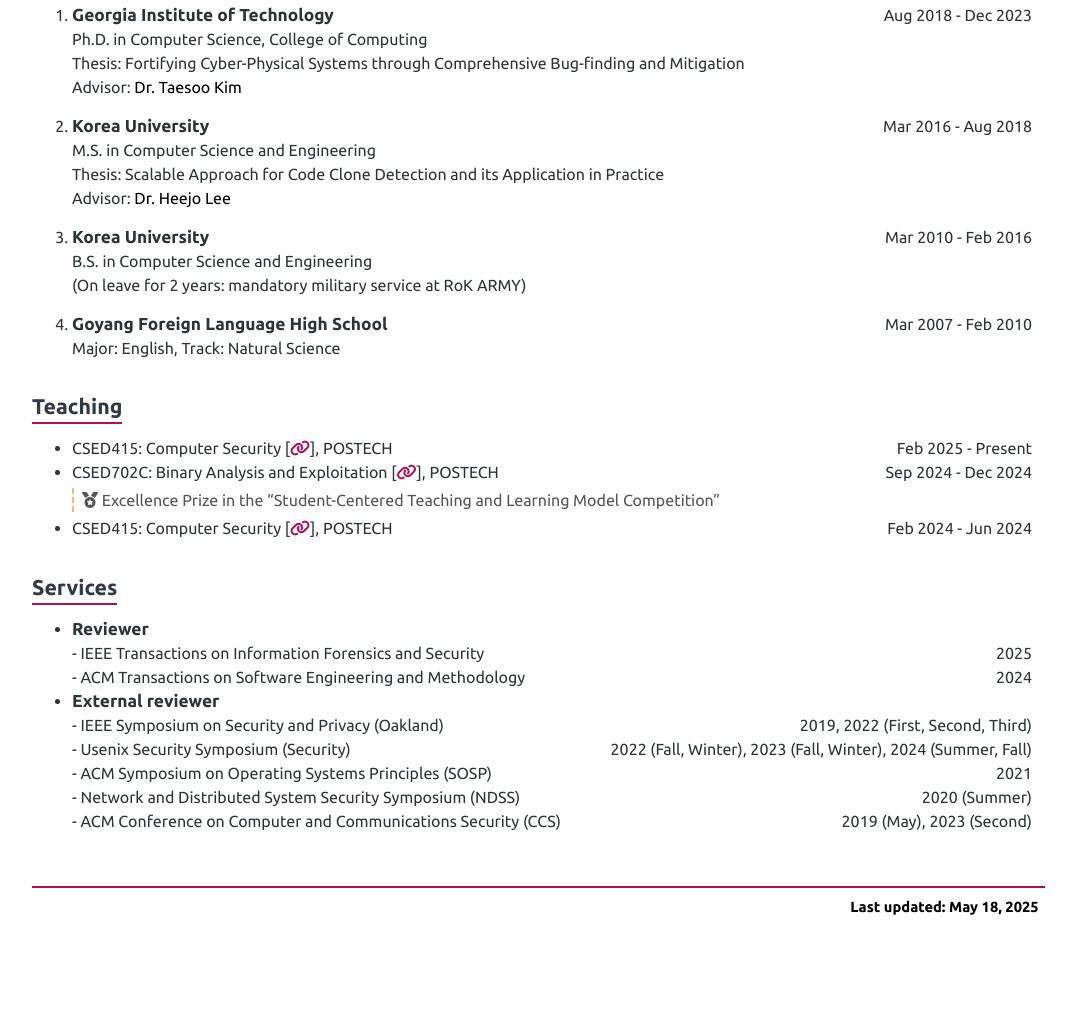
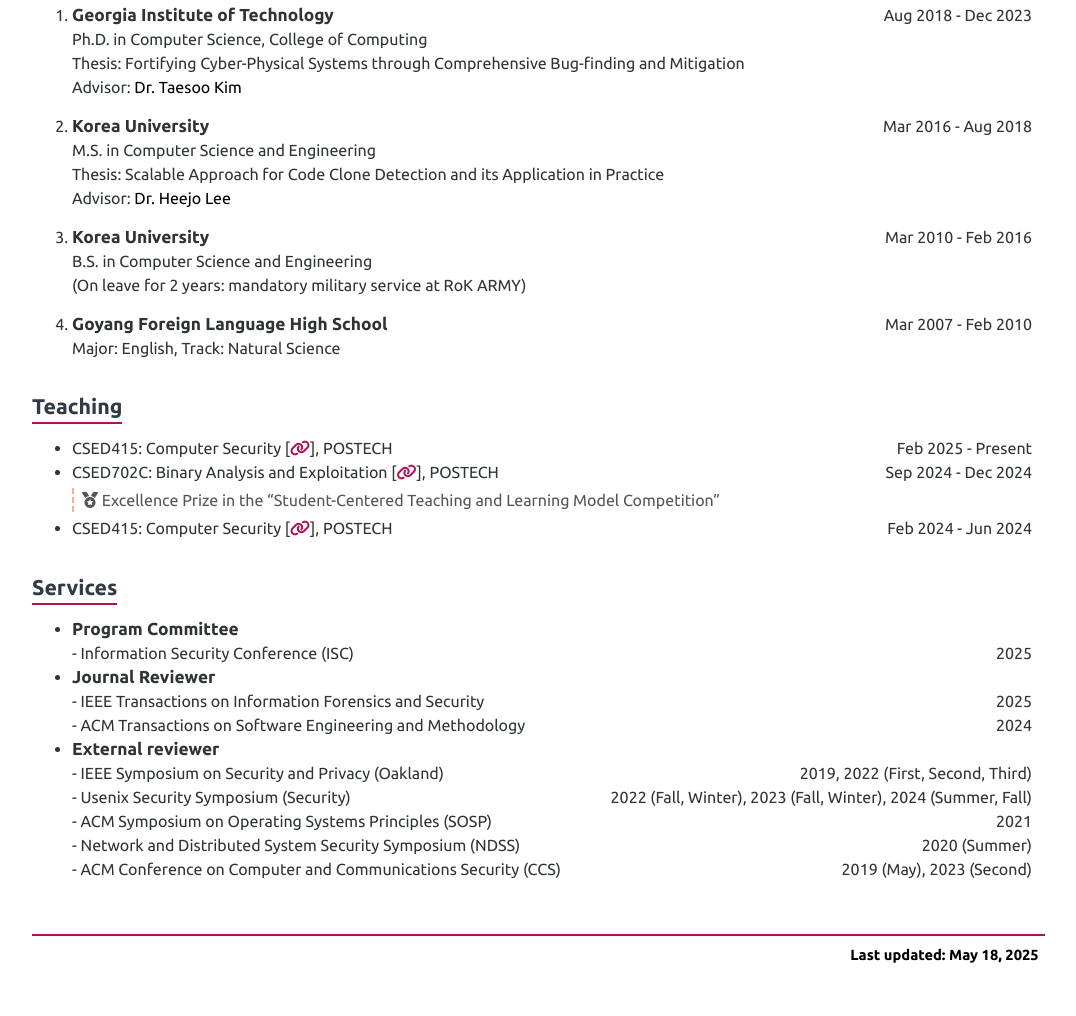
Before and after one commit to seulbae-security/seulbae-security.github.io, a plain HTML site: page index.html in a window 1280 px wide. Shown: the part 2357-3373 px from the top of the page, without its empty margins (108-1184 px from the left). Before the commit the page ends 3330 px from the top, so only its background shows below. Drawn offline with Linux system fonts and the light colour scheme.

Commit message:
isc 2025 pc

```diff
--- a/index.html
+++ b/index.html
@@ -386,12 +386,17 @@
 
     <h1>Services</h1>
     <ul>
-      <li><span class="title">Reviewer</span></li>
+      <li><span class="title">Program Committee</span></li>
+        - Information Security Conference (ISC)
+        <span class="date">2025</span>
+
+      <li><span class="title">Journal Reviewer</span></li>
         - IEEE Transactions on Information Forensics and Security
         <span class="date">2025</span>
         <br/>
         - ACM Transactions on Software Engineering and Methodology
         <span class="date">2024</span>
+
       <li><span class="title">External reviewer</span></li>
         - IEEE Symposium on Security and Privacy (Oakland)
         <span class="date">2019, 2022 (First, Second, Third)</span>
```
